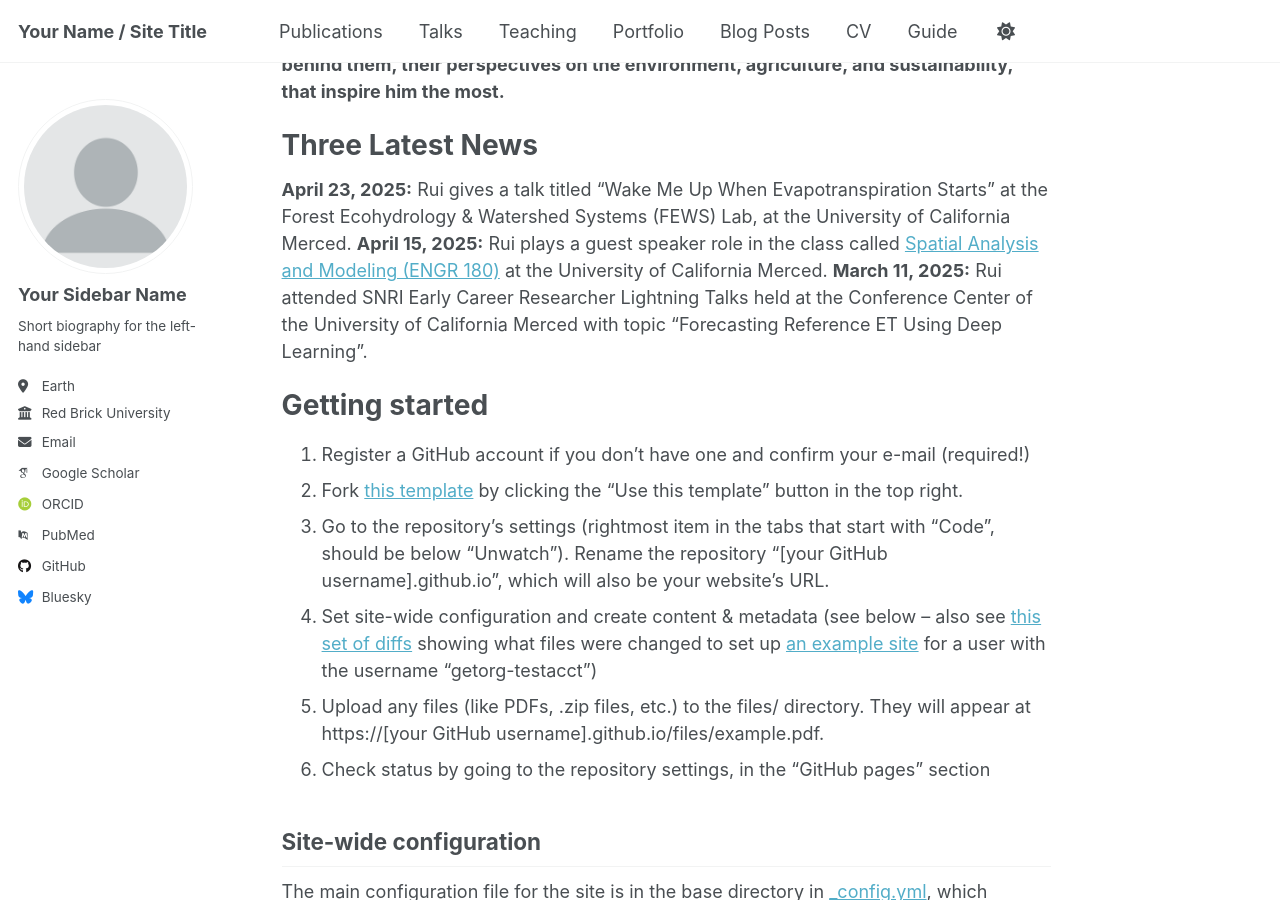
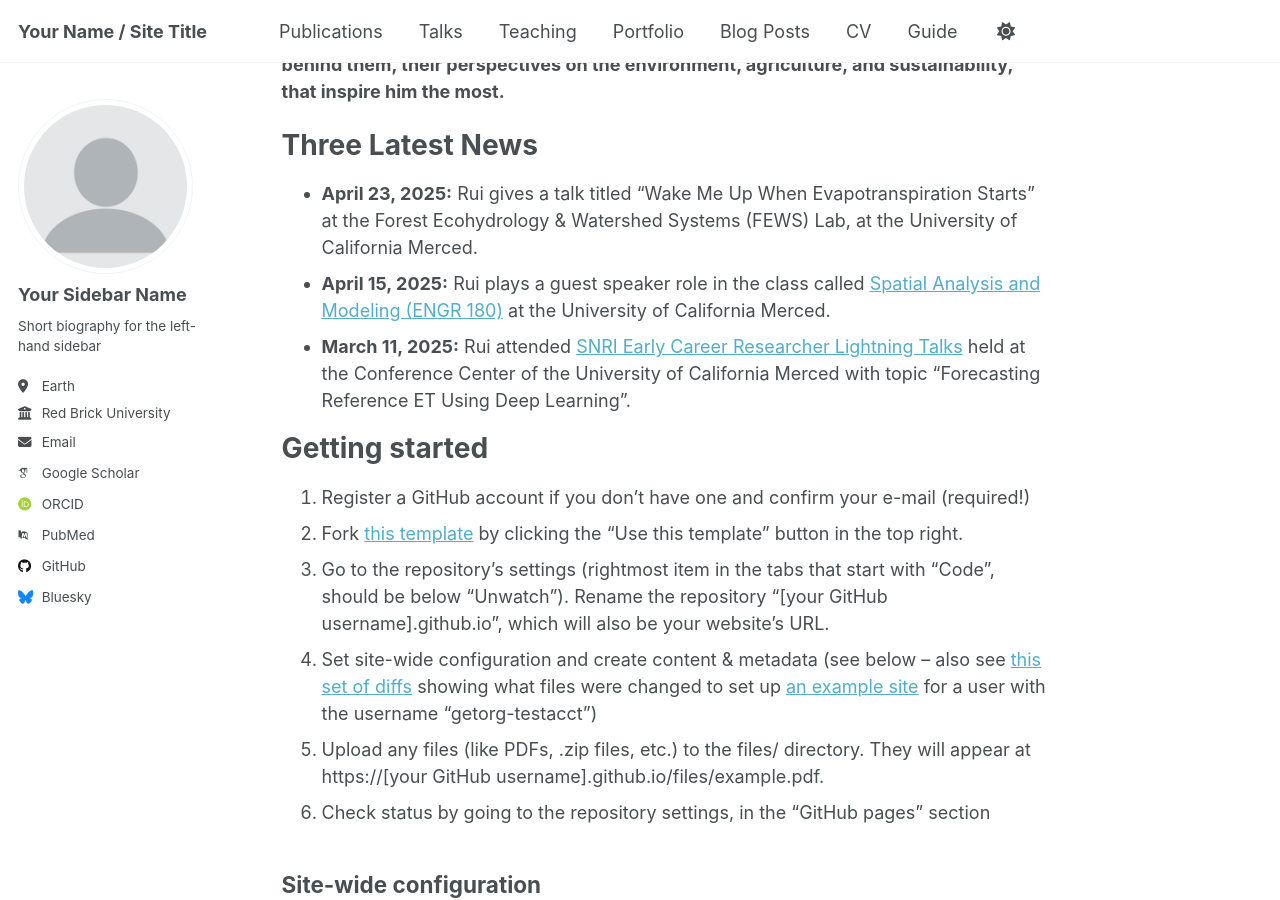
Before and after one commit to RuiGao9/RuiGao9.github.io, a Jekyll site: the page built from _pages/about.md, in a window 1280 px wide and 900 px high, scrolled down 333 px. Built offline with Jekyll 4.4.1, drawn with Linux system fonts in a browser that asks for light colours; some web fonts are replaced; part of the change alters nothing that is shown.

```diff
--- a/_pages/about.md
+++ b/_pages/about.md
@@ -12,9 +12,9 @@ Rui's dissertation focused on utilizing high-resolution imagery from small unman
 
 Three Latest News
 ======
-**April 23, 2025:** Rui gives a talk titled "Wake Me Up When Evapotranspiration Starts" at the Forest Ecohydrology & Watershed Systems (FEWS) Lab, at the University of California Merced.
-**April 15, 2025:** Rui plays a guest speaker role in the class called [Spatial Analysis and Modeling (ENGR 180)](https://drive.google.com/file/d/1sQx-iy8hCPcJqZwYrSHoo-C8KeYjIAY3/view?usp=drive_link) at the University of California Merced.
-**March 11, 2025:** Rui attended SNRI Early Career Researcher Lightning Talks held at the Conference Center of the University of California Merced with topic "Forecasting Reference ET Using Deep Learning".
+- **April 23, 2025:** Rui gives a talk titled "Wake Me Up When Evapotranspiration Starts" at the Forest Ecohydrology & Watershed Systems (FEWS) Lab, at the University of California Merced.
+- **April 15, 2025:** Rui plays a guest speaker role in the class called [Spatial Analysis and Modeling (ENGR 180)](https://drive.google.com/file/d/1sQx-iy8hCPcJqZwYrSHoo-C8KeYjIAY3/view?usp=drive_link) at the University of California Merced.
+- **March 11, 2025:** Rui attended [SNRI Early Career Researcher Lightning Talks](https://snri.ucmerced.edu/events/2025-lightning-talks) held at the Conference Center of the University of California Merced with topic "Forecasting Reference ET Using Deep Learning".
 
 Getting started
 ======
```
